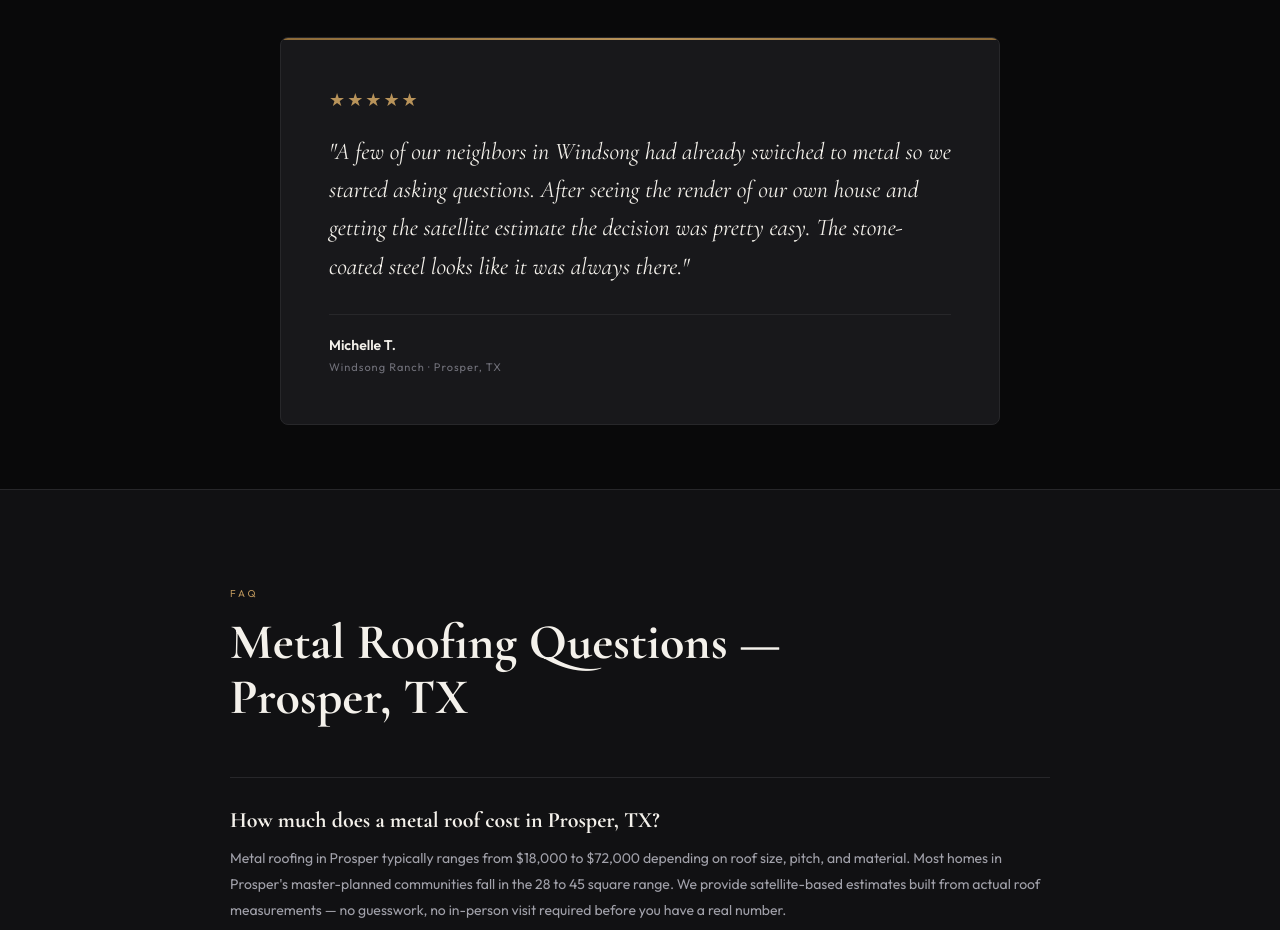
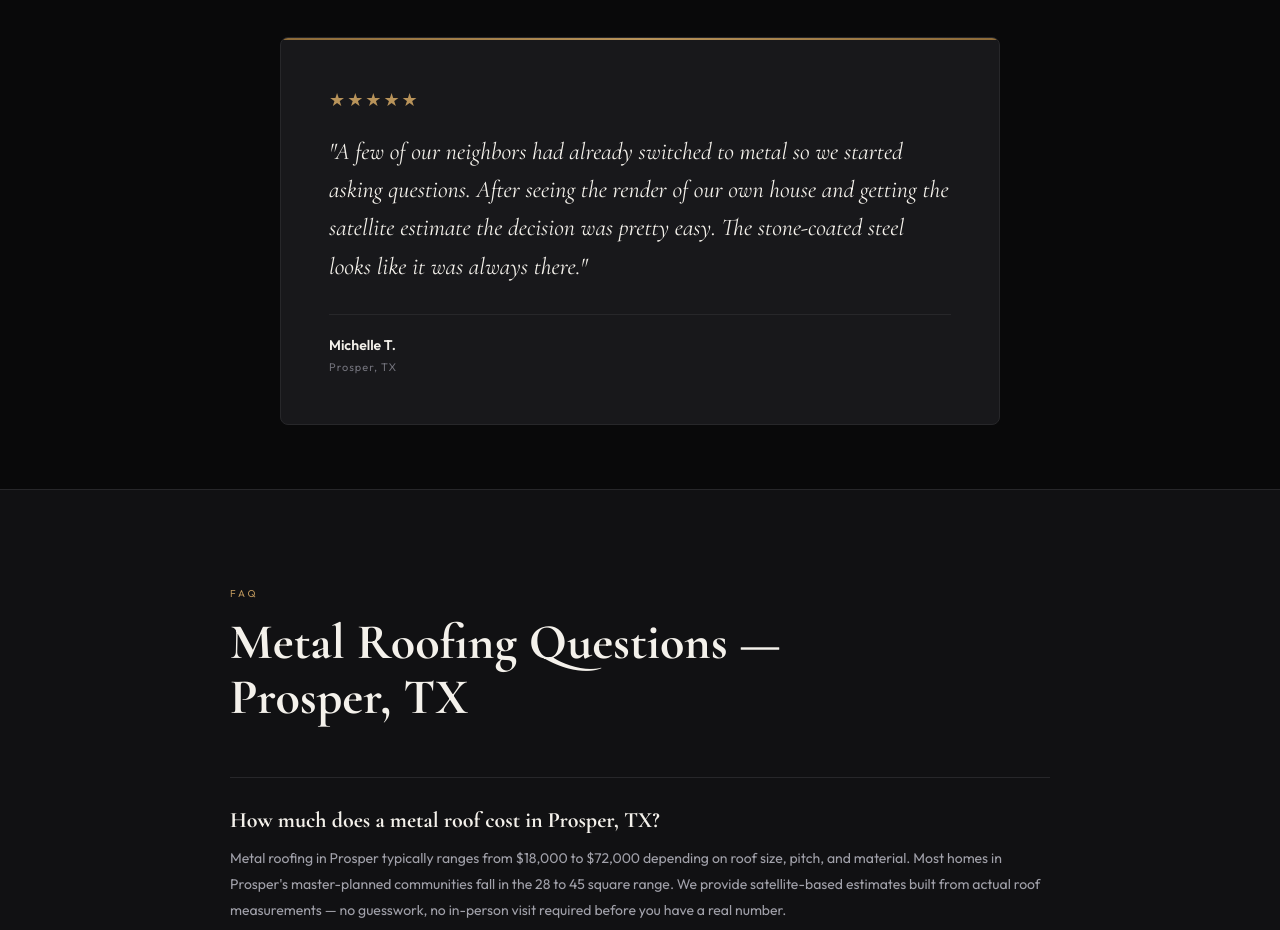
Before and after one commit to ajmj86/metroplex-metal-roofs, a Next.js app: page /metal-roofing-prosper-tx in a window 1280 px wide. Shown: the part 4020-4950 px from the top of the page. Built offline with nearby package versions, Linux system fonts and the light colour scheme.

Commit message:
fix: city page reviews — remove neighborhood references from attribution and review text

```diff
--- a/components/CityPage.tsx
+++ b/components/CityPage.tsx
@@ -384,7 +384,7 @@ export default function CityPage({ city }: { city: CityData }) {
                 <div style={{ display: 'flex', justifyContent: 'space-between', alignItems: 'center', flexWrap: 'wrap', gap: 12, borderTop: `1px solid ${C.border}`, paddingTop: 20 }}>
                   <div>
                     <div style={{ fontSize: 14, color: C.white, fontWeight: 600 }}>{city.review.name}</div>
-                    <div style={{ fontSize: 11, color: C.muted, marginTop: 3, letterSpacing: 1 }}>{city.review.neighborhood} · {city.name}, TX</div>
+                    <div style={{ fontSize: 11, color: C.muted, marginTop: 3, letterSpacing: 1 }}>{city.name}, TX</div>
                   </div>
                 </div>
               </div>
--- a/data/cities/frisco.ts
+++ b/data/cities/frisco.ts
@@ -49,7 +49,7 @@ export const FRISCO_DATA: CityData = {
 
   review: {
     name: 'Jason W.',
-    neighborhood: 'Phillips Creek Ranch',
+    neighborhood: '',
     text: "We had been putting it off for two years after getting a bad experience with a storm chaser after the last hail event. These guys were completely different. They showed us what the roof would look like on our actual house before we signed anything. The standing seam install was done in two days and it looks incredible.",
     rating: 5,
   },
--- a/data/cities/prosper.ts
+++ b/data/cities/prosper.ts
@@ -49,8 +49,8 @@ export const PROSPER_DATA: CityData = {
 
   review: {
     name: 'Michelle T.',
-    neighborhood: 'Windsong Ranch',
-    text: "A few of our neighbors in Windsong had already switched to metal so we started asking questions. After seeing the render of our own house and getting the satellite estimate the decision was pretty easy. The stone-coated steel looks like it was always there.",
+    neighborhood: '',
+    text: "A few of our neighbors had already switched to metal so we started asking questions. After seeing the render of our own house and getting the satellite estimate the decision was pretty easy. The stone-coated steel looks like it was always there.",
     rating: 5,
   },
 
--- a/data/cities/southlake.ts
+++ b/data/cities/southlake.ts
@@ -49,7 +49,7 @@ export const SOUTHLAKE_DATA: CityData = {
 
   review: {
     name: 'Robert M.',
-    neighborhood: 'Timarron',
+    neighborhood: '',
     text: "Our HOA was the main concern, we weren't sure metal would be approved. The team provided everything we needed for the submission and it sailed through. The standing seam looks better than anything else on the street.",
     rating: 5,
   },
```
